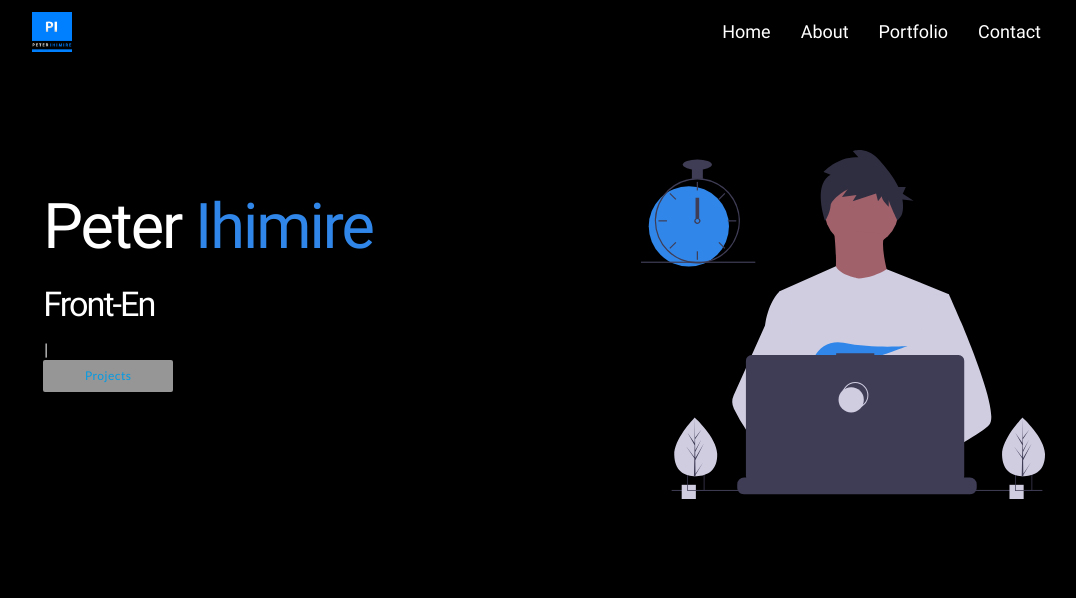
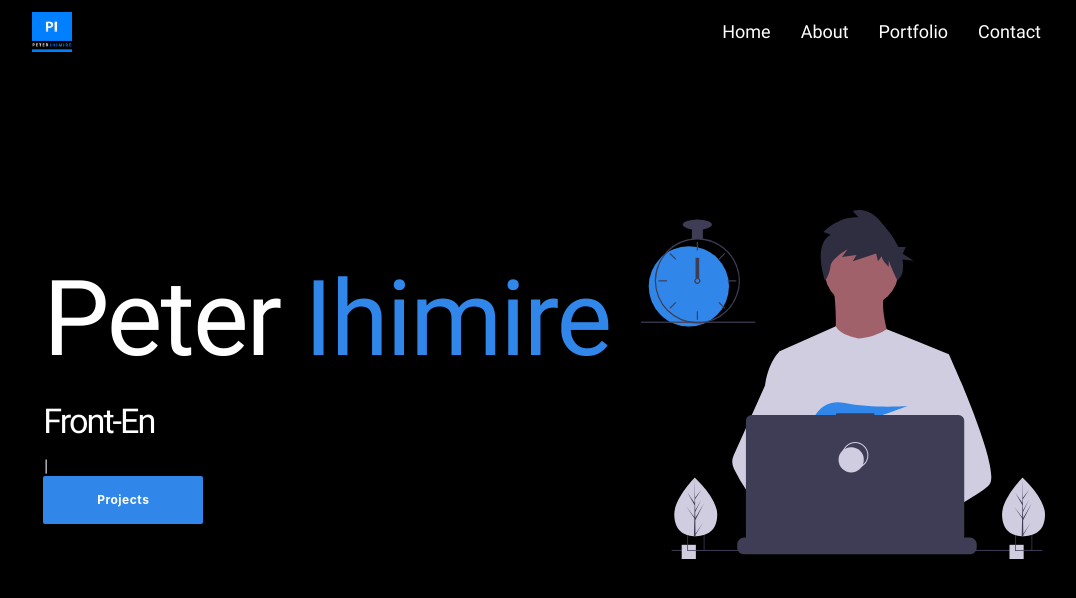
Before and after one commit to peterihimire/peterihimire-next, a Next.js app: page / in a window 1280 px wide. Shown: the top 598 px of the page, without its empty margins (96-1172 px from the left). Built offline with nearby package versions, Linux system fonts and the light colour scheme.

Commit message:
Fixed the btn colors, arranged the headings and the image

```diff
--- a/components/banner.js
+++ b/components/banner.js
@@ -8,28 +8,28 @@ const Banner = () => {
       <div className="row full-height">
         <div className="container full-height">
           <div className=" col s12 pad0">
-            <div className="col s12 m5">
+            <div className="col s12 m7">
               <div className="main-text-container">
                 <Typewriter
                   onInit={(typewriter) => {
                     typewriter
                       .typeString(
-                        '<h1>Peter <span style="color:  #3187e9">Ihimire</span></h1>'
+                        '<h1>Peter <span style="color: #3187e9">Ihimire</span></h1>'
                       )
                       .pauseFor(1500)
                       .typeString("<h4>Front-End Web Developer</h4>")
                       .start();
                   }}
                 />
-                <div className="btn">
-                  <Link href="/portfolio" className="btn">
+                <button className="btn btn-bigger">
+                  <Link href="/portfolio" className=" btn-link-color">
                     <a>projects</a>
                   </Link>
-                </div>
+                </button>
               </div>
             </div>
-            <div className="col s12 m5 offset-m2">
-              <div className="rel righ-align">
+            <div className="col s12 m5 offset-m0">
+              <div className="rel righ-align main-img-container">
                 <img
                   src="/undraw-code-3.svg"
                   alt="programmer"
--- a/styles/banner.css
+++ b/styles/banner.css
@@ -8,7 +8,18 @@
   /* padding-top: 15% !important; */
   /* background-color: red; */
 }
-.main-txt-container {
+.main-text-container {
   position: relative;
-  top: 30px;
+  top: 70px;
 }
+.main-text-container h1 {
+  font-size: 7rem;
+}
+.main-img-container {
+  position: relative;
+  top: 60px;
+}
+@media (max-width: 992px) {
+}
+@media (max-width: 600px) {
+}
--- a/styles/globals.css
+++ b/styles/globals.css
@@ -202,7 +202,7 @@ h4 {
   text-align: center;
 }
 .btn {
-  background-color: var(--sec-color) !important;
+  background-color: var(--pry-color) !important;
   color: var(--mainWhite) !important;
   text-transform: capitalize !important;
   box-shadow: none !important;
@@ -211,12 +211,17 @@ h4 {
   height: 32px !important;
   line-height: 32px !important;
 }
+.btn a{
+  color: var(--mainWhite) !important;
+  font-weight: bolder;
+}
 .btn-bigger {
-  height: 38px !important;
-  line-height: 38px !important;
+  height: 48px !important;
+  line-height: 48px !important;
   padding: 0 0rem !important;
   width: 160px;
 }
+
 .btn-full-width {
   width: 160px;
 }
```
